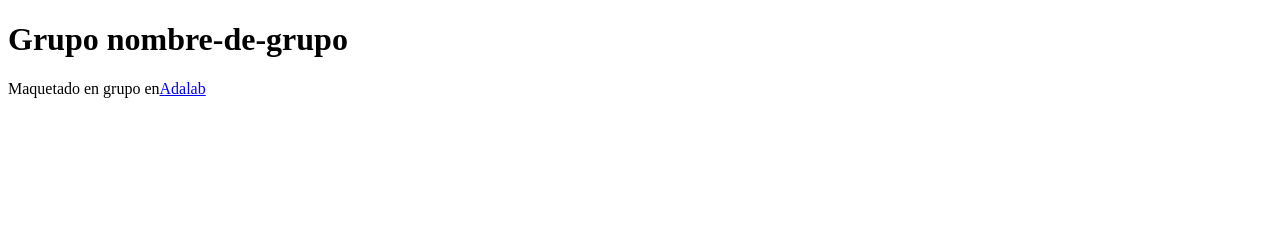
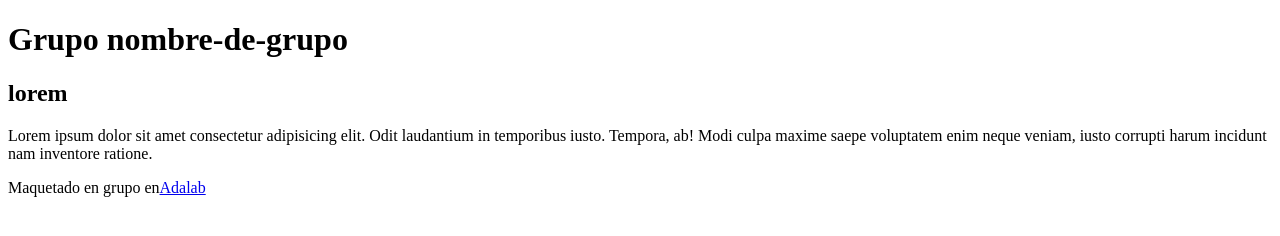
Before and after one commit to nlsabariego/control-de-versiones, a plain HTML site: page index.html in a window 1280 px wide. Drawn offline with Linux system fonts and the light colour scheme.

Commit message:
add title and text

```diff
--- a/index.html
+++ b/index.html
@@ -12,7 +12,11 @@
   </header>
   <main>
     <section class="motivacion"></section>
-    <section class="contenido"></section>
+    <section class="contenido">
+      <h2>lorem</h2>
+      <p>Lorem ipsum dolor sit amet consectetur adipisicing elit. Odit laudantium in temporibus iusto. Tempora, ab! Modi
+        culpa maxime saepe voluptatem enim neque veniam, iusto corrupti harum incidunt nam inventore ratione.</p>
+    </section>
   </main>
   <footer>
     <p>Maquetado en grupo en<a href="http://adalab.es">Adalab</a></p>
```
